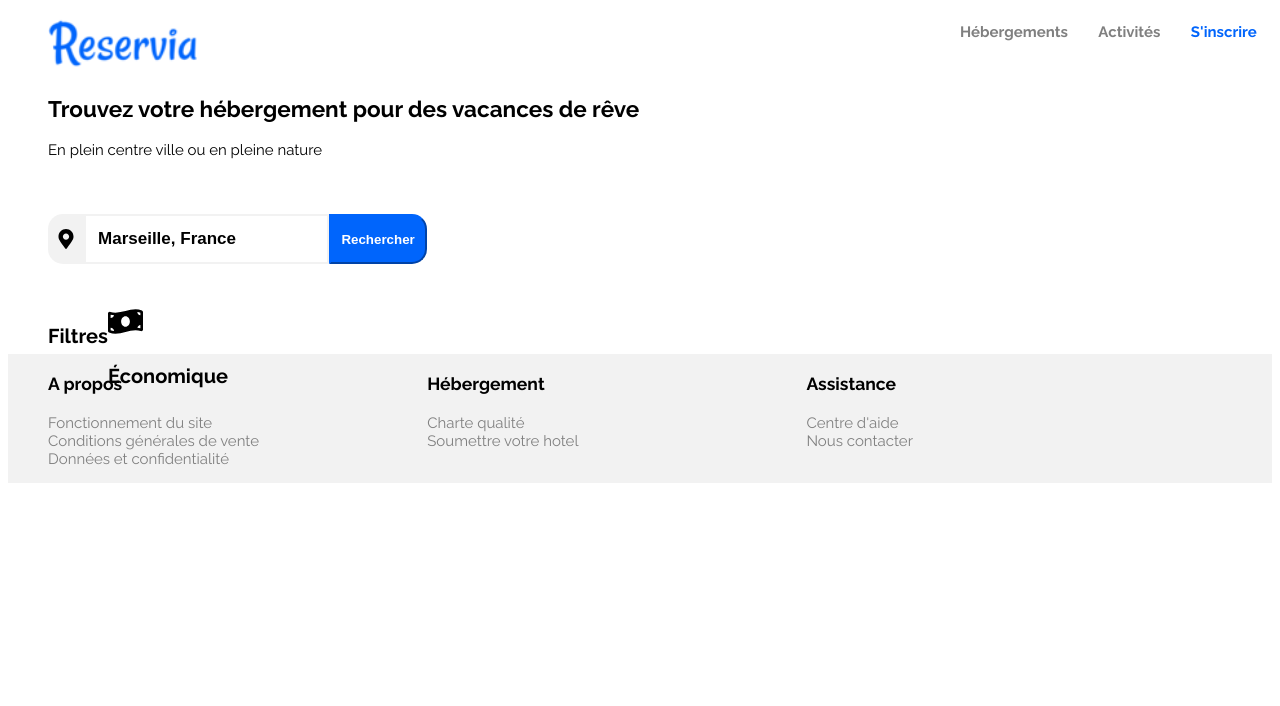
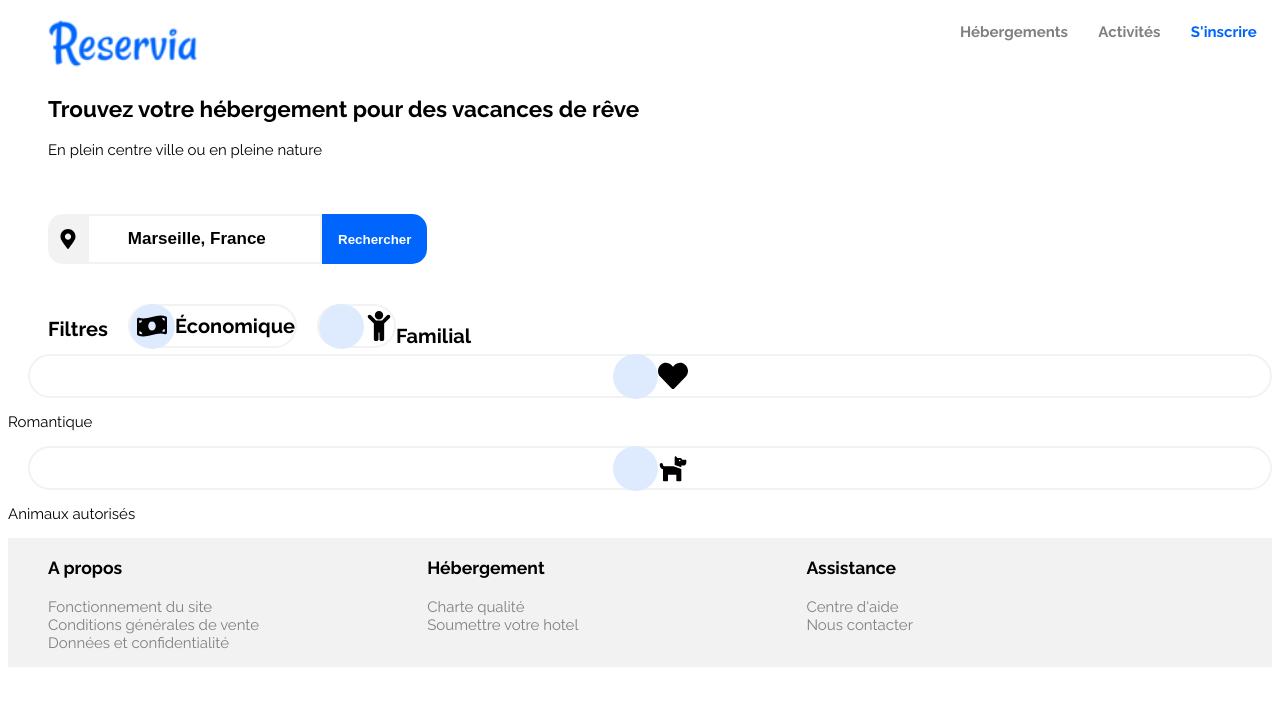
Before and after one commit to DeSousaAnthony/DeSousaAnthony_2_01072021, a plain HTML site: page index.html in a window 1280 px wide. Shown: the top 706 px of the page. Drawn offline with Linux system fonts and the light colour scheme.

Commit message:
integration html de tout les filtre

```diff
--- a/index.html
+++ b/index.html
@@ -35,34 +35,41 @@
                 <div class="position">
                     <img class="gps" src="images/logo/marker.svg" alt="icone gps">
                 </div>
-                <div class="searchtext">
                 <form>
                         <input  class="city" type="search" style="color: black;" value="Marseille, France">
                 </form>
-                </div>
                 <button class="btnsearch" type="submit">Rechercher</button>
             </div>
     <!--Fin zone de recherche-->
 
     <!--Début des filtres-->
-            <div class="filterboard">
+            <div class="filterbar">
                 <div id="flt-1">
                     <p class="filter">Filtres</p>
                 </div>
-                <div id="flt-2">
+                <div class="flt-2">
                     <div id="logocercle">
                         <img class="logo" src="images/logo/money.svg" alt="logo economique">
+                    </div>
                     <p>&Eacute;conomique</p>
                 </div>
+                <div class="flt-2">
+                    <div id="logocercle"></div>
+                        <img class="logo" src="images/logo/child.svg" alt="logo familial">
                     </div>
-                <div id="flt-2">
+                    <p>Familial</p>
+                </div>
+                <div class="flt-2">
                     <div id="logocercle"></div>
+                        <img class="logo" src="images/logo/heart.svg" alt="logo romantique">
                     </div>
-                <div id="flt-2">
+                    <p>Romantique</p>
+                </div>
+                <div class="flt-2">
                     <div id="logocercle"></div>
+                        <img class="logo" src="images/logo/dog.svg" alt="logo animaux">
                     </div>
-                <div id="flt-2">
-                    <div id="logocercle"></div>
+                    <p>Animaux autorisés</p>
                 </div>
             </div>
 
--- a/style.css
+++ b/style.css
@@ -92,30 +92,24 @@ nav ul{
     background-color: #f2f2f2;
 }
 
-form{
-    display: block;
-    margin-top: 0em;
-}
-
-.searchtext{
+input{
     border: 2px solid #f2f2f2;
-    padding-top: 12px;
-    padding-bottom: 12px;
-}
-
-input{
-    border: none;
-    margin-left: 10px;
     cursor: pointer;
     font-weight: bold;
     font-size: 17px;
+    height: 50px;
+    text-align: center;
+}
+
+.city:focus{
+    outline: none;
 }
 
 .btnsearch{
     background: transparent;
     width: 130px;
     height: 100%;
-    border-color: #0065FC;
+    border: none;
     border-bottom-right-radius: 15px;
     border-top-right-radius: 15px;
     background-color: #0065FC;
@@ -128,33 +122,51 @@ input{
     cursor: pointer;
 }
 
-.filterboard{
+.filterbar{
     display: flex;
     width: 100%;
     height: 50px;
     margin-left: 40px;
-    flex-wrap: wrap;
+
     justify-content: flex-start;
     font-weight: bold;
     font-size: 20px;
 }
 
+#flt-1{
+    display: flex;
+    justify-content: center;
+    align-items: center;
+    height: 100%;
+}
+
 .flt-2{
     display: flex;
-    flex-wrap: nowrap;
-    width: 50px;
+    margin-left: 20px;
     height: 40px;
-
     text-align: center;
     border-radius: 25px 25px 25px 25px;
-    border: 3px solid #f2f2f2;
+    border: 2px solid #f2f2f2;
+    justify-content: center;
+    align-items: center;
+}
+
+.logo{
+    width: 30px;
+    height: 30px;
+    color: #DEEBFF;
 
 }
 
-.logo{
-    width: 35px;
-    height: 35px;
-    color: #0065FC;
+#logocercle{
+    display: flex;
+    align-items: center;
+    justify-content: center;
+    width: 45px;
+    height: 45px;
+    border-radius: 50%;
+    background: #DEEBFF;
+
 }
 
 /*css du footer*/
```
Lines whose indentation alone changed are shown as unchanged.
